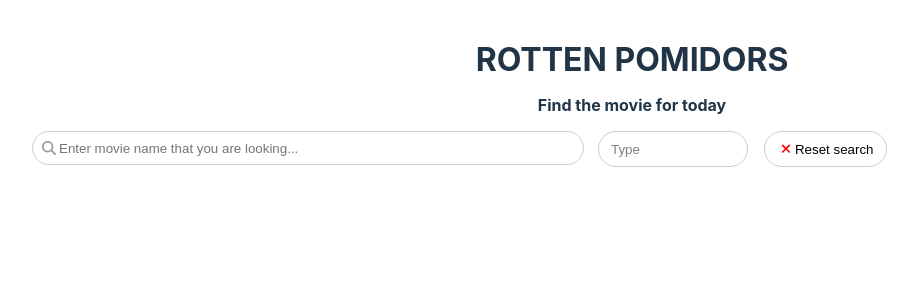
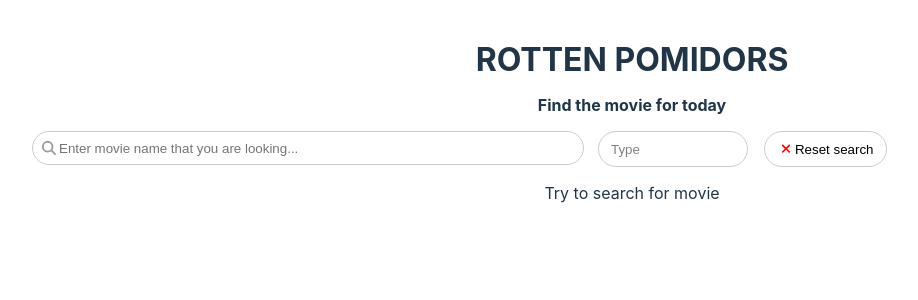
Before and after one commit to ignascode/gamdom_task, a React (Vite) app: page / in a window 1280 px wide. Shown: the top 300 px of the page, without its empty margins (8-926 px from the left). Built offline with nearby package versions, Linux system fonts and the light colour scheme; what mobx-persist-store would draw is missing.

Commit message:
Display default text if result does not exist. Add loader while favoriteMovies are loading

```diff
--- a/src/store/store.ts
+++ b/src/store/store.ts
@@ -85,12 +85,14 @@ class Store {
 	}
 
 	public async getFavoriteMovies(): Promise<void> {
+		this.moviesLoading = true;
 		const promiseArr = this.favoriteMoviesImdbIds.map((imdbId) =>
 			this.getMovieDetailsByImdbId(imdbId)
 		);
 		const result = await Promise.all(promiseArr);
 		this.favoriteMovies = result;
 		this.showFavoriteMovies = true;
+		this.moviesLoading = false;
 	}
 
 	public removeAllFavorites(): void {
--- a/src/views/pages/Home/MoviesCards/MoviesCards.styled.ts
+++ b/src/views/pages/Home/MoviesCards/MoviesCards.styled.ts
@@ -27,8 +27,7 @@ export const CardLoading = styled(CardLoadingComponent)`
 	margin-bottom: 16px;
 `;
 
-export const ErrorContainer = styled('div')`
-	display: flex;
+export const TextContainer = styled('div')`
 	font-size: 16px;
-	justify-content: center;
+	text-align: center;
 `;
--- a/src/views/pages/Home/MoviesCards/MoviesCards.tsx
+++ b/src/views/pages/Home/MoviesCards/MoviesCards.tsx
@@ -20,6 +20,9 @@ const MoviesCards: React.FC = observer(() => {
 		() => (GS.showFavoriteMovies ? 'favoriteMovies' : 'movies'),
 		[GS.showFavoriteMovies]
 	);
+
+	if (GS.movies.length === 0)
+		return <S.TextContainer>Try to search for movie</S.TextContainer>;
 
 	return (
 		<>
```
